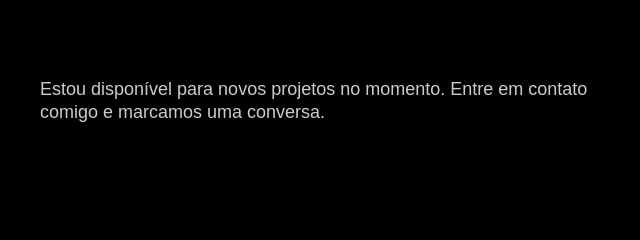
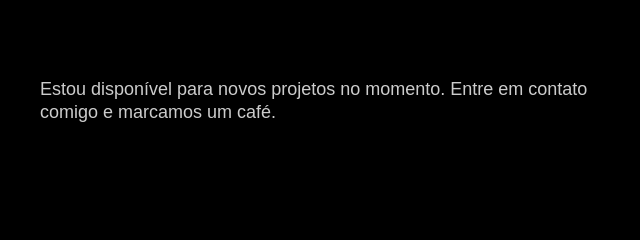
Before and after one commit to Pedro-Carli/PedroCarli.github.io, a plain HTML site: page index.html in a window 1280 px wide. Shown: the part 2340-2580 px from the top of the page, 0-640 px from the left. Drawn offline with Linux system fonts and the light colour scheme; files whose address does not match are found by name; a web font is replaced by a local one.

Commit message:
marcamos um cafe

```diff
--- a/index.html
+++ b/index.html
@@ -111,7 +111,7 @@
   </section>
   <footer class="footer" id="contato" aria-label="contato">
     <div class="footer-container">
-      <p class="footer-texto">Estou disponível para novos projetos no momento. Entre em contato comigo e marcamos uma conversa.</p>
+      <p class="footer-texto">Estou disponível para novos projetos no momento. Entre em contato comigo e marcamos um café.</p>
       <ul class="footer-contato">
         <li>pedrodecarli1004@gmail.com</li>
         <li>(16)99376-5078</li>
```
